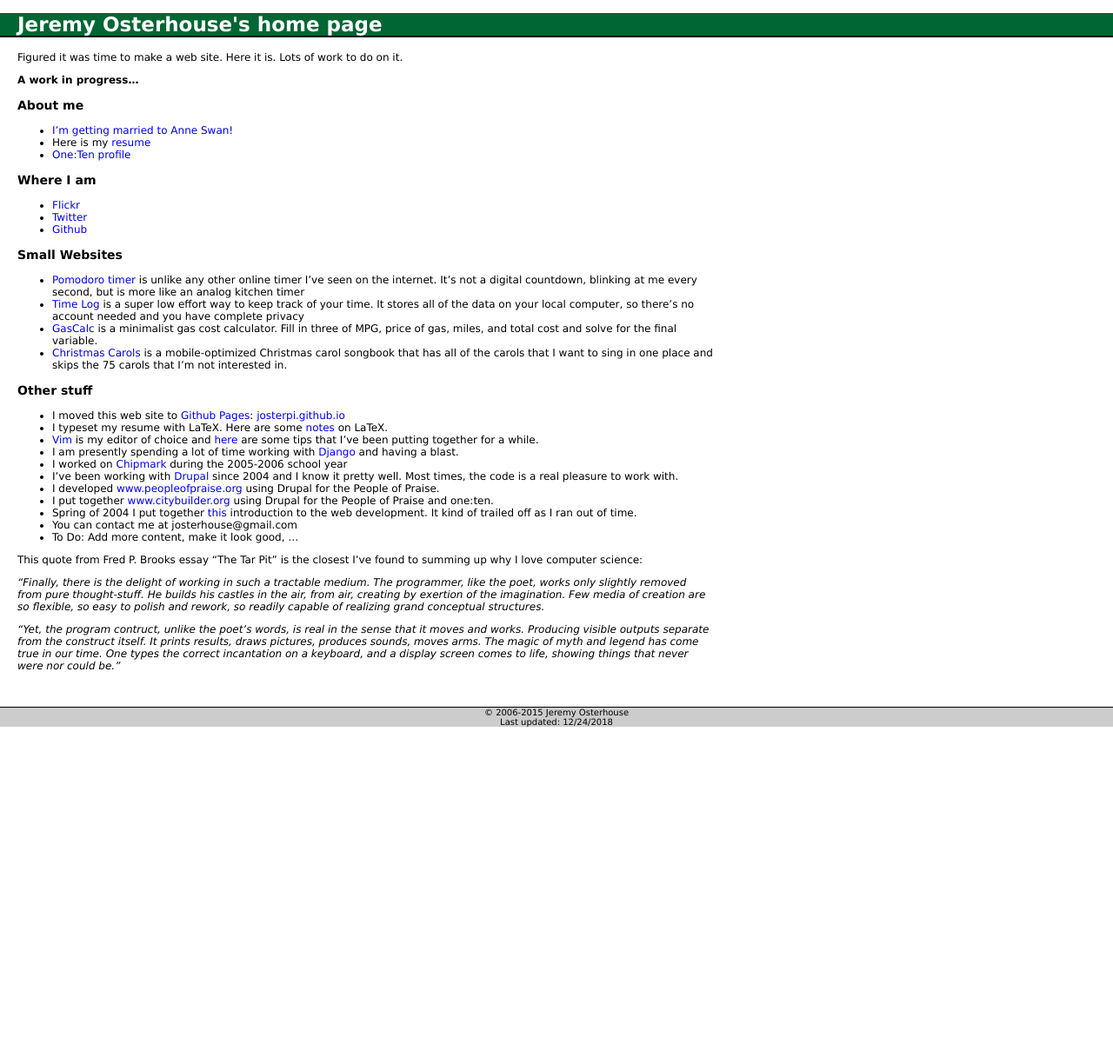
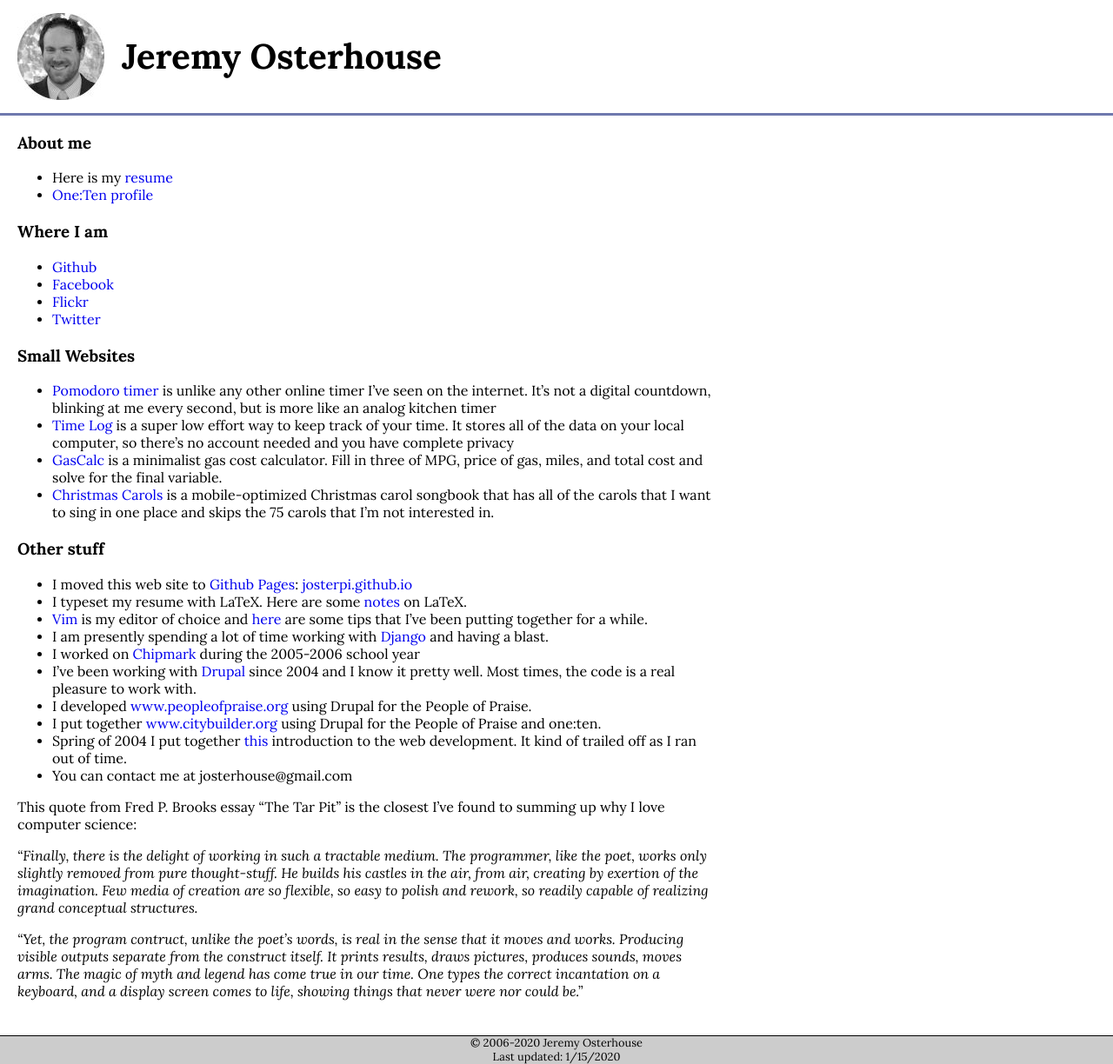
Before and after one commit to josterpi/josterpi.github.io, a Jekyll site: the page built from index.md, in a window 1280 px wide. Shown: the whole page at 87% size. Built offline with Jekyll 4.4.1, drawn with Linux system fonts in a browser that asks for light colours; before the commit the page ends 900 px from its top, so only the background shows below that.

Commit message:
Minor updates to home page
- Now using the Lora typeface. If it's good enough for Martin Fowler,
it's good enough for me.
- Add a headshot
- Tidy up some old content

```diff
--- a/_layouts/josterpi.html
+++ b/_layouts/josterpi.html
@@ -1,17 +1,23 @@
 <!DOCTYPE html>
 <html>
   <head><title>{{ title }}</title>
+    <link rel="icon" href="favicon.ico" type="image/x-icon" />
+    <link rel="shortcut icon" href="favicon.ico" type="image/x-icon" />
     <link rel="stylesheet" type="text/css" href="layout.css" />
+    <meta name=viewport content="width=device-width, initial-scale=1">
     <meta name="verify-v1" content="kg4E+n+MJvo9gOP3rQ2sefD+yoWWv3Vk3xQ2CoRuhBs=" />
     <meta charset='utf-8'/>
   </head>
   <body>
-<h1>Jeremy Osterhouse's home page</h1>
+    <header>
+      <img src="/media/josterpi-bw-circle.jpg">
+      <h1>Jeremy Osterhouse</h1>
+    </header>
     <div id="content">
       {{ content }}
     </div>
     <div id="footer">
-	&copy; 2006-2015 Jeremy Osterhouse<br>
+      &copy; 2006-2020 Jeremy Osterhouse<br>
       Last updated: {{ page.last_updated }}
     </div>
     {% include tracking.html %}
--- a/index.md
+++ b/index.md
@@ -1,23 +1,20 @@
 ---
 layout: josterpi
-title: Jeremy Osterhouse's home page v0.2
-last_updated: 12/24/2018
+title: Jeremy Osterhouse
+last_updated: 1/15/2020
 ---
-Figured it was time to make a web site. Here it is. Lots of work to do on it.
-
-**A work in progress...**
 
 ### About me
 
- - [I'm getting married to Anne Swan!](http://anne-jeremy.osterhouse.org/)
- - Here is my [resume](/resume.pdf)
+  - Here is my [resume](/resume.pdf)
  - [One:Ten profile](http://onetencommunications.com/about/#jeremy-osterhouse)
 
 ### Where I am
 
+- <a rel="me" href="https://github.com/josterpi/">Github</a>
+- <a rel="me" href="https://www.facebook.com/jeremy.osterhouse">Facebook</a>
 - <a rel="me" href="http://flickr.com/photos/josterpi/">Flickr</a>
 - <a rel="me" href="http://twitter.com/josterpi">Twitter</a>
-- <a rel="me" href="https://github.com/josterpi/">Github</a>
 
 ### Small Websites
 
@@ -38,7 +35,6 @@ Figured it was time to make a web site. Here it is. Lots of work to do on it.
  - I put together <a href="http://www.citybuilder.org">www.citybuilder.org</a> using Drupal for the People of Praise and one:ten.
  - Spring of 2004 I put together <a href="/webtech.html">this</a> introduction to the web development. It kind of trailed off as I ran out of time.
  - You can contact me at josterhouse@gmail.com
- - To Do: Add more content, make it look good, ...
 
 This quote from Fred P. Brooks essay "The Tar Pit" is the closest I've found to summing up why I love computer science:
 
--- a/layout.css
+++ b/layout.css
@@ -1,3 +1,24 @@
+
+@font-face {
+    font-family: 'Lora';
+    font-style: normal;
+    font-weight: normal;
+    src: url('/media/lora-regular.woff') format('woff');
+}
+
+@font-face {
+    font-family: 'Lora';
+    font-style: italic;
+    font-weight: normal;
+    src: url('/media/lora-italic.woff') format('woff');
+}
+
+@font-face {
+    font-family: 'Lora';
+    font-style: normal;
+    font-weight: bold;
+    src: url('/media/lora-bold.woff') format('woff');
+}
 
 html {
 	padding:0px;
@@ -7,40 +28,54 @@ html {
 
 body {
 	background-color: #ffffff;
-	font-size: 12px;
-	font-family: Verdana, Arial, SunSans-Regular, Sans-Serif;
+	/*font-size: 12px;*/
+	font-family: 'Lora', Verdana, Arial, SunSans-Regular, Sans-Serif;
 	color:#000000;
 	padding:0px;
 	margin:0px;
 }
 
+header {
+    display: grid;
+    grid-template-columns: 120px auto;
+    padding: 15px 20px;
+    border-bottom: 3px solid #6f79ae;
+}
+
+header img {
+    grid-column-start: 1;
+}
+
 h1 {
-	padding-left: 20px;
-	border-bottom: 2px solid #000000;
-	background-color: #063;
-	font-size: 23px;
-	color: #fff;
+    grid-column-start: 2;
+    font-size: 2.5em;
+    line-height: 100px;
+    margin: 0;
 }
+header div {
+    grid-column-start: 2;
+}
+
 
 a:visited {
 	color: purple;
 	text-decoration: none;
 }
 a {
-	text-decoration: none;
+    text-decoration: none;
 }
 
 a:hover {
-	text-decoration: underline;
+    text-decoration: underline;
 }
 
 #content {
 	/*margin: 0px 190px 0px 190px;
 	border-left: 2px solid #564b47;
 	border-right: 2px solid #564b47;*/
-	margin-right: auto;
+	margin-right: 20px;
 	margin-left: 20px;
-	width: 800px;
+	max-width: 800px;
 	padding: 0px;
 	background-color: #ffffff;
 }
@@ -67,7 +102,7 @@ a:hover {
 	margin-right: auto;
 	border-top: 1px solid black;
 	background-color: #ccc;
-	font-size: 10px;
+	font-size: 0.8em;
 	margin-top: 40px;
 	text-align: center;
 }
```
Also changed, not shown: favicon.ico, media/josterpi-bw-circle.jpg (added), media/lora-bold.woff (added), media/lora-italic.woff (added), media/lora-regular.woff (added). Lines whose indentation alone changed are shown as unchanged.
